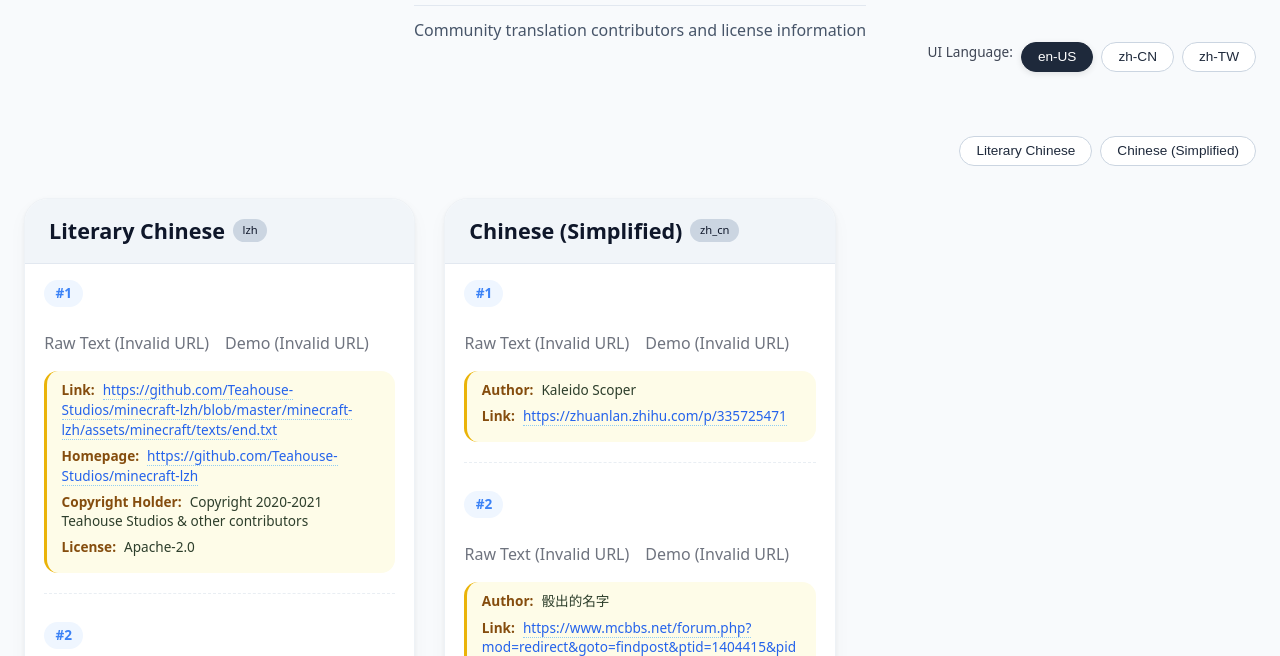
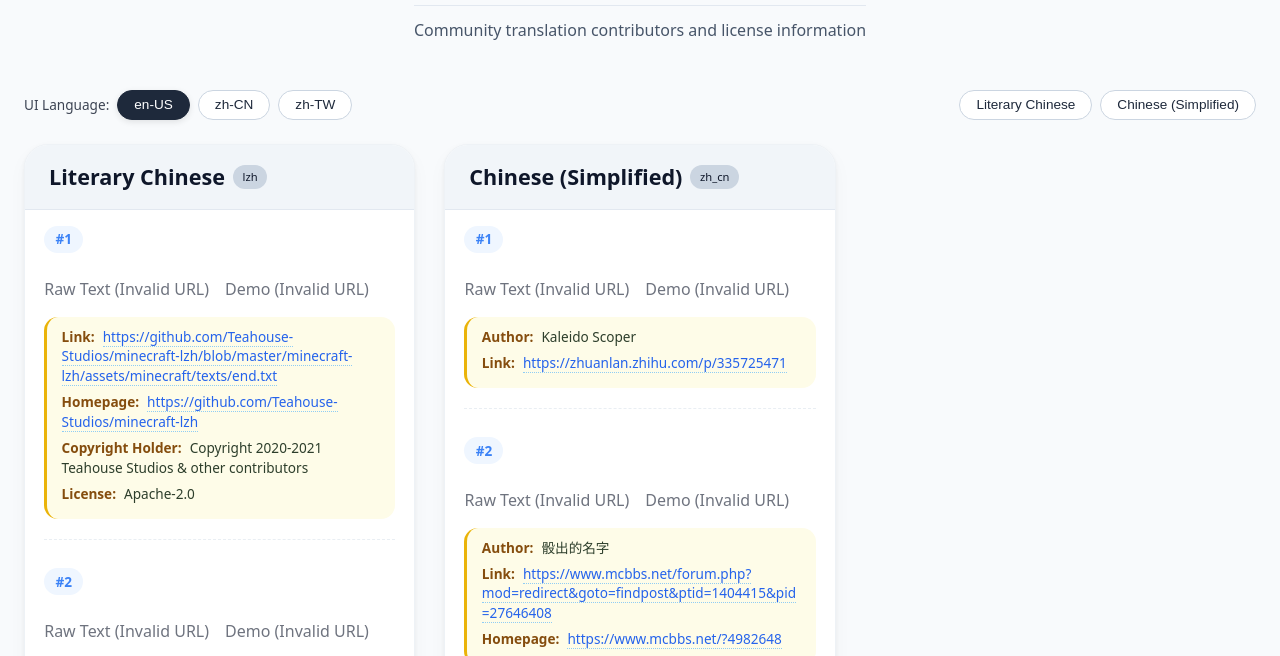
Before and after one commit to Featurehouse/packs.epx.featurehouse.org, a website built with Vite: page v2/translation_copyright.html in a window 1280 px wide. Shown: the part 95-751 px from the top of the page. Built offline with nearby package versions, Linux system fonts and the light colour scheme.

Commit message:
reorganize layout

```diff
--- a/src/copyright/copyright.ts
+++ b/src/copyright/copyright.ts
@@ -7,26 +7,22 @@
 
 const UI_I18N: Record<UILang, Record<string, string>> = {
     'en-US': {
-        // 界面通用
         'ui.page_title': 'EPX Recommended Pack — Credits',
         'ui.page_subtitle': 'Community translation contributors and license information',
         'ui.invalid_link': 'Invalid URL',
         'ui.error_load': '⚠️ Failed to load credits data. Please check your network and refresh.',
         'ui.badge_mod': 'Mod',
         'ui.badge_chinese': '中文',
-        // 翻译板块语言名称
         'lang.en_us': 'English (US)',
         'lang.zh_cn': 'Chinese (Simplified)',
         'lang.lzh': 'Literary Chinese',
         'lang.zh_hk': 'Chinese (Traditional, HK)',
         'lang.zh_tw': 'Chinese (Traditional, TW)',
-        // 元数据字段
         'metadata.author': 'Author',
         'metadata.link': 'Link',
         'metadata.homepage': 'Homepage',
         'metadata.license': 'License',
         'metadata.see_also': 'See also',
-        // 界面按钮/链接
         'ui.raw': 'Raw Text',
         'ui.demo': 'Demo',
         'ui.links': '🔗 Links',
@@ -110,7 +106,7 @@
     }
 }
 
-// 递归构建 metadata 的 DOM 元素（完全安全，无字符串拼接）
+// 递归构建 metadata 的 DOM 元素
 function buildMetadataElement(
     metadata: Record<string, any>,
     tUI: (key: string, fallback?: string) => string,
@@ -274,8 +270,7 @@
     container.className = 'ui-lang-switcher';
     container.style.display = 'flex';
     container.style.gap = '0.5rem';
-    container.style.justifyContent = 'flex-end';
-    container.style.marginBottom = '1rem';
+    container.style.alignItems = 'center';
 
     const label = document.createElement('span');
     label.textContent = tUI('ui.switch_lang') + ':';
@@ -293,14 +288,14 @@
             url.searchParams.set('uiLang', lang);
             url.hash = window.location.hash;
             window.history.pushState({}, '', url.toString());
-            return init();
+            init();
         });
         container.appendChild(btn);
     }
     return container;
 }
 
-// 渲染整个页面（纯 DOM 操作）
+// 渲染整个页面
 function renderUI(
     metadata: TranslationMetadata,
     tUI: (key: string, fallback?: string) => string,
@@ -348,7 +343,7 @@
         container.appendChild(card);
     }
 
-    // 底部链接区（安全构建）
+    // 底部链接区
     const linksContainer = document.getElementById('links-section');
     if (linksContainer) {
         linksContainer.innerHTML = '';
@@ -381,7 +376,7 @@
     }
 }
 
-// 选择界面语言：优先 URL 参数，其次浏览器语言
+// 选择界面语言
 function selectUILanguage(): UILang {
     const urlParams = new URLSearchParams(window.location.search);
     const paramLang = urlParams.get('uiLang');
@@ -398,9 +393,72 @@
     return 'en-US';
 }
 
+// 重组布局：将 UI 语言切换器和翻译板块切换栏分别置于左右两侧
+function reorganizeLayout(): void {
+    const container = document.querySelector('.credits-container');
+    if (!container) return;
+
+    // 确保 top-bar 存在
+    let topBar = document.getElementById('control-top-bar');
+    if (!topBar) {
+        topBar = document.createElement('div');
+        topBar.id = 'control-top-bar';
+        topBar.style.display = 'flex';
+        topBar.style.justifyContent = 'space-between';
+        topBar.style.alignItems = 'center';
+        topBar.style.marginBottom = '1.5rem';
+        topBar.style.flexWrap = 'wrap';
+        topBar.style.gap = '1rem';
+
+        // 插入到 hero 之后，grid 之前
+        const hero = container.querySelector('.hero');
+        if (hero && hero.nextSibling) {
+            container.insertBefore(topBar, hero.nextSibling);
+        } else {
+            container.appendChild(topBar);
+        }
+    }
+
+    // 确保左右区域存在
+    let leftArea = document.getElementById('ui-lang-area');
+    if (!leftArea) {
+        leftArea = document.createElement('div');
+        leftArea.id = 'ui-lang-area';
+        leftArea.style.display = 'flex';
+        leftArea.style.alignItems = 'center';
+        topBar.prepend(leftArea);
+    }
+    let rightArea = document.getElementById('translation-lang-area');
+    if (!rightArea) {
+        rightArea = document.createElement('div');
+        rightArea.id = 'translation-lang-area';
+        topBar.appendChild(rightArea);
+    }
+
+    // 移动 UI 语言切换器容器到 leftArea
+    let uiSwitcher = document.getElementById('ui-lang-switcher-container');
+    if (uiSwitcher) {
+        leftArea.innerHTML = '';
+        leftArea.appendChild(uiSwitcher);
+    } else {
+        // 若尚未创建，留空等待 init 填充
+        leftArea.innerHTML = '';
+    }
+
+    // 移动原有的 lang-bar 到 rightArea
+    const langBar = document.getElementById('lang-bar');
+    if (langBar) {
+        rightArea.innerHTML = '';
+        rightArea.appendChild(langBar);
+        // 移除 lang-bar 原来的 margin-bottom，因为现在由 top-bar 控制间距
+        langBar.style.marginBottom = '0';
+        langBar.style.justifyContent = 'flex-end';
+    }
+}
+
 // 主入口
 async function init(): Promise<void> {
-    let tUI: ((key: string, fallback?: string) => string) | null = null
+    let tUI: ((key: string, fallback?: string) => string) | null = null;
     try {
         const response = await fetch('./translation_metadata.json');
         if (!response.ok) throw new Error(`HTTP ${response.status}`);
@@ -413,7 +471,7 @@
             return uiPack[key] ?? UI_I18N['en-US'][key] ?? fallback ?? key;
         };
 
-        // 设置页面标题和副标题（动态更新）
+        // 设置页面标题和副标题
         document.title = tUI('ui.page_title');
         const heroTitle = document.querySelector('.hero h1');
         const heroSub = document.querySelector('.hero .sub');
@@ -422,21 +480,39 @@
 
         const baseUrl = window.location.origin + window.location.pathname.replace(/\/[^/]*$/, '/');
 
-        // 注入 UI 语言切换器（如果不存在则添加）
+        // 确保布局重组（只执行一次，但每次 init 都调用以保证 DOM 正确）
+        reorganizeLayout();
+
+        // 创建或获取 UI 语言切换器容器并填充
         let uiSwitcherContainer = document.getElementById('ui-lang-switcher-container');
         if (!uiSwitcherContainer) {
-            const hero = document.querySelector('.hero');
-            if (hero) {
-                uiSwitcherContainer = document.createElement('div');
-                uiSwitcherContainer.id = 'ui-lang-switcher-container';
-                uiSwitcherContainer.style.display = 'flex';
-                uiSwitcherContainer.style.justifyContent = 'flex-end';
-                hero.appendChild(uiSwitcherContainer);
+            uiSwitcherContainer = document.createElement('div');
+            uiSwitcherContainer.id = 'ui-lang-switcher-container';
+        }
+        uiSwitcherContainer.innerHTML = '';
+        uiSwitcherContainer.appendChild(buildUILangSwitcher(uiLang, tUI));
+
+        // 确保 leftArea 包含切换器
+        const leftArea = document.getElementById('ui-lang-area');
+        if (leftArea) {
+            leftArea.innerHTML = '';
+            leftArea.appendChild(uiSwitcherContainer);
+        } else {
+            // 降级：直接追加到 top-bar 左侧
+            const topBar = document.getElementById('control-top-bar');
+            if (topBar) topBar.prepend(uiSwitcherContainer);
+        }
+
+        // 确保 lang-bar 位于 rightArea
+        const langBar = document.getElementById('lang-bar');
+        if (langBar) {
+            const rightArea = document.getElementById('translation-lang-area');
+            if (rightArea && langBar.parentElement !== rightArea) {
+                rightArea.innerHTML = '';
+                rightArea.appendChild(langBar);
+                langBar.style.marginBottom = '0';
+                langBar.style.justifyContent = 'flex-end';
             }
-        }
-        if (uiSwitcherContainer) {
-            uiSwitcherContainer.innerHTML = '';
-            uiSwitcherContainer.appendChild(buildUILangSwitcher(uiLang, tUI));
         }
 
         renderUI(metadata, tUI, baseUrl);
@@ -451,10 +527,7 @@
             errorDiv.style.color = '#b91c1c';
             errorDiv.style.padding = '2rem';
             errorDiv.style.textAlign = 'center';
-            const translateUI = tUI ?? function(key, fallback) {
-                return UI_I18N['en-US'][key] ?? fallback ?? key
-            }
-
+            const translateUI = tUI ?? ((key, fallback) => UI_I18N['en-US'][key] ?? fallback ?? key);
             errorDiv.textContent = translateUI('ui.error_load');
             container.appendChild(errorDiv);
         }
@@ -474,7 +547,6 @@
             const hero = document.createElement('div');
             hero.className = 'hero';
             const title = document.createElement('h1');
-            // 临时占位，稍后会被 tUI 覆盖
             title.textContent = '';
             const sub = document.createElement('div');
             sub.className = 'sub';
@@ -487,6 +559,7 @@
             const bar = document.createElement('div');
             bar.id = 'lang-bar';
             bar.className = 'lang-bar';
+            // 先临时添加到容器，后续 reorganizeLayout 会移动
             container.appendChild(bar);
         }
         if (!document.getElementById('credits-grid')) {
@@ -513,5 +586,4 @@
     }
 });
 
-// 监听 popstate 事件（浏览器前进后退）重新初始化 UI 语言
 window.addEventListener('popstate', init);
--- a/v2/translation_copyright.html
+++ b/v2/translation_copyright.html
@@ -23,6 +23,7 @@
         .credits-container {
             max-width: 1400px;
             margin: 0 auto;
+            justify-content: center;
         }
 
         /* 标题区 */
```
